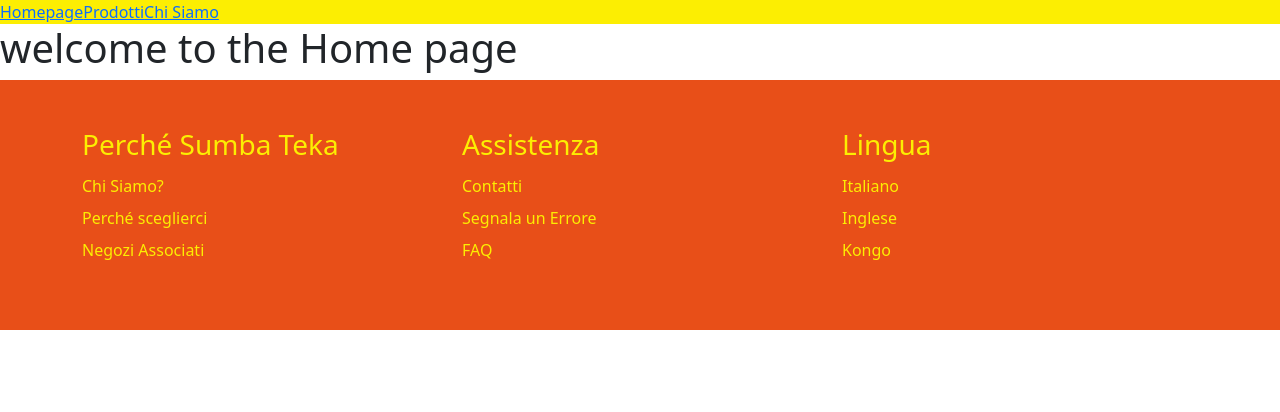
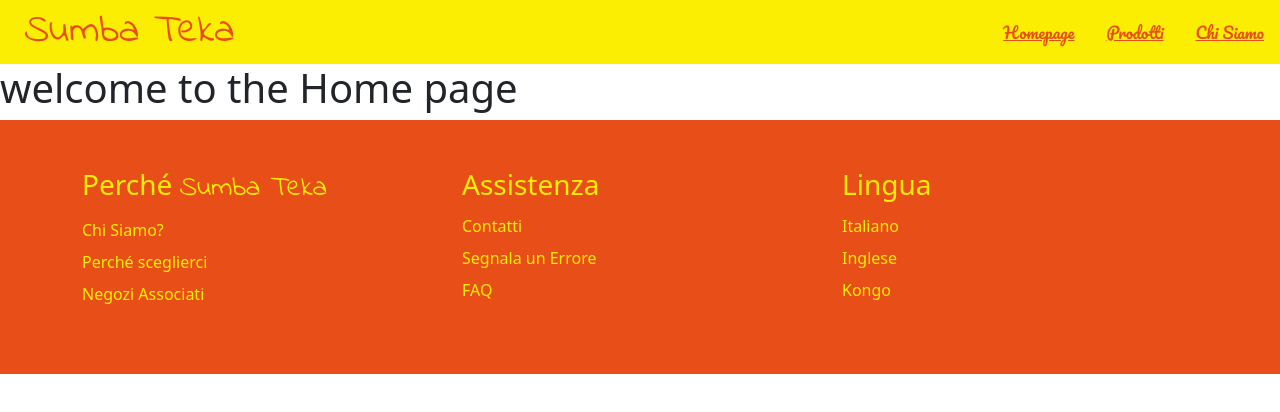
Before and after one commit to SimoneZoroddu/react-router, a React (Vite) app: page / in a window 1280 px wide. Shown: the top 412 px of the page. Built offline with nearby package versions, Linux system fonts and the light colour scheme.

Commit message:
end of the header with bootstrap font and color

```diff
--- a/src/components/AppFooter.jsx
+++ b/src/components/AppFooter.jsx
@@ -9,7 +9,7 @@
             <div className="container py-5">
                 <div className="row">
                     <div className="col text_funny">
-                        <h3>Perché Sumba Teka</h3>
+                        <h3>Perché <span className='indie-flower-regular'>Sumba Teka</span></h3>
                         <ul className='list-unstyled'>
                             <li className='py-1'><Link className='list-group-item d-inline'>Chi Siamo?</Link></li>
                             <li className='py-1'><Link className='list-group-item d-inline'>Perché sceglierci</Link></li>
--- a/src/components/AppHeader.jsx
+++ b/src/components/AppHeader.jsx
@@ -8,11 +8,12 @@
 
 
     return (
-        <header id='bg_header'>
+        <header id='bg_header' className='d-flex justify-content-between align-items-center '>
+            <h1 className='indie-flower-regular px-4 pt-2 text_confident'>Sumba Teka</h1>
             <nav>
                 {
                     menuheader.map(item => (
-                        <NavLink key={item.id} to={item.path}>{item.text}</NavLink>
+                        <NavLink className='mx-3 pacifico-regular d-inline text_confident' key={item.id} to={item.path}>{item.text}</NavLink>
                     ))
                 }
             </nav>
--- a/src/index.css
+++ b/src/index.css
@@ -1,4 +1,6 @@
 @import url('bootstrap');
+@import url('https://fonts.googleapis.com/css2?family=Indie+Flower&display=swap');
+@import url('https://fonts.googleapis.com/css2?family=Pacifico&display=swap');
 
 #bg_footer{
     background-color: #e84f18;
@@ -7,6 +9,23 @@
 #bg_header{
     background-color: #fcee02;
 }
+
 .text_funny {
     color: #fcee02;
 }
+
+.text_confident {
+    color: #e84f18;
+}
+
+.indie-flower-regular {
+  font-family: "Indie Flower", cursive;
+  font-weight: 400;
+  font-style: normal;
+}
+
+.pacifico-regular {
+  font-family: "Pacifico", cursive;
+  font-weight: 400;
+  font-style: normal;
+}
```
